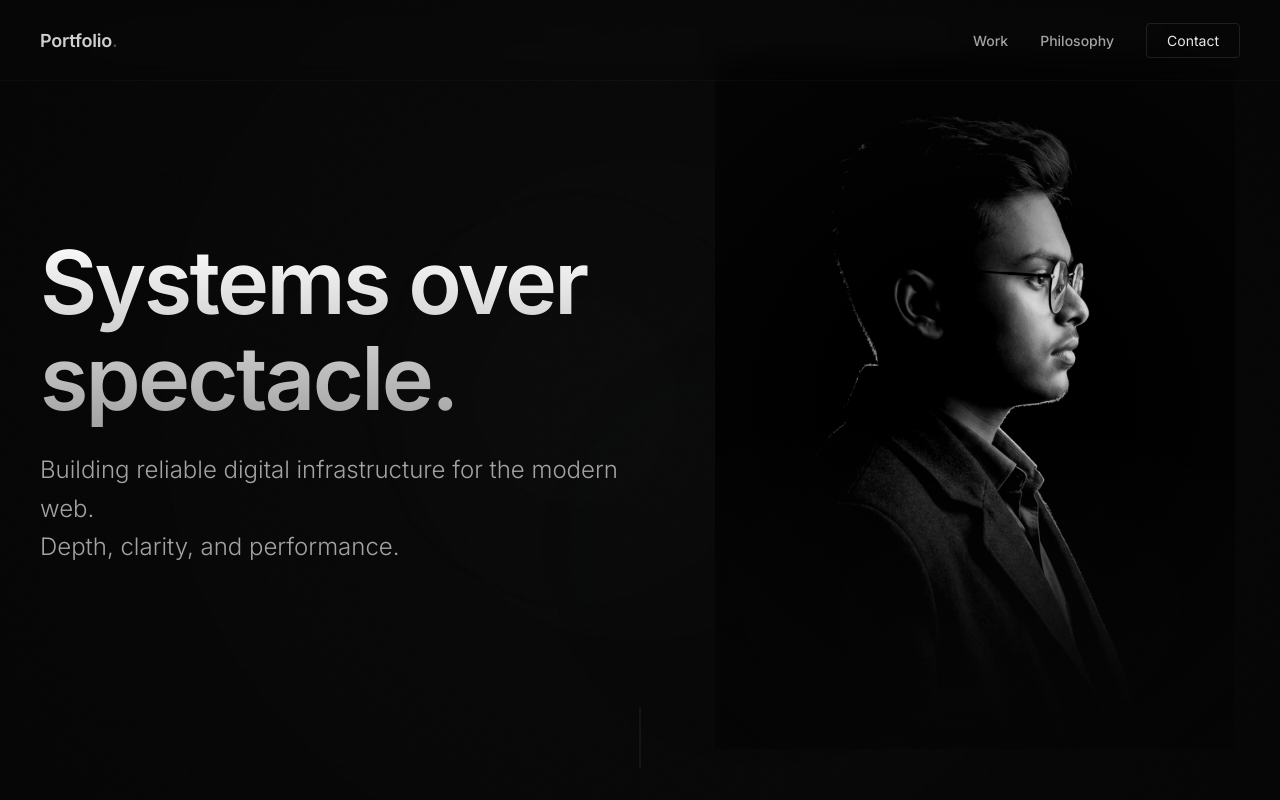
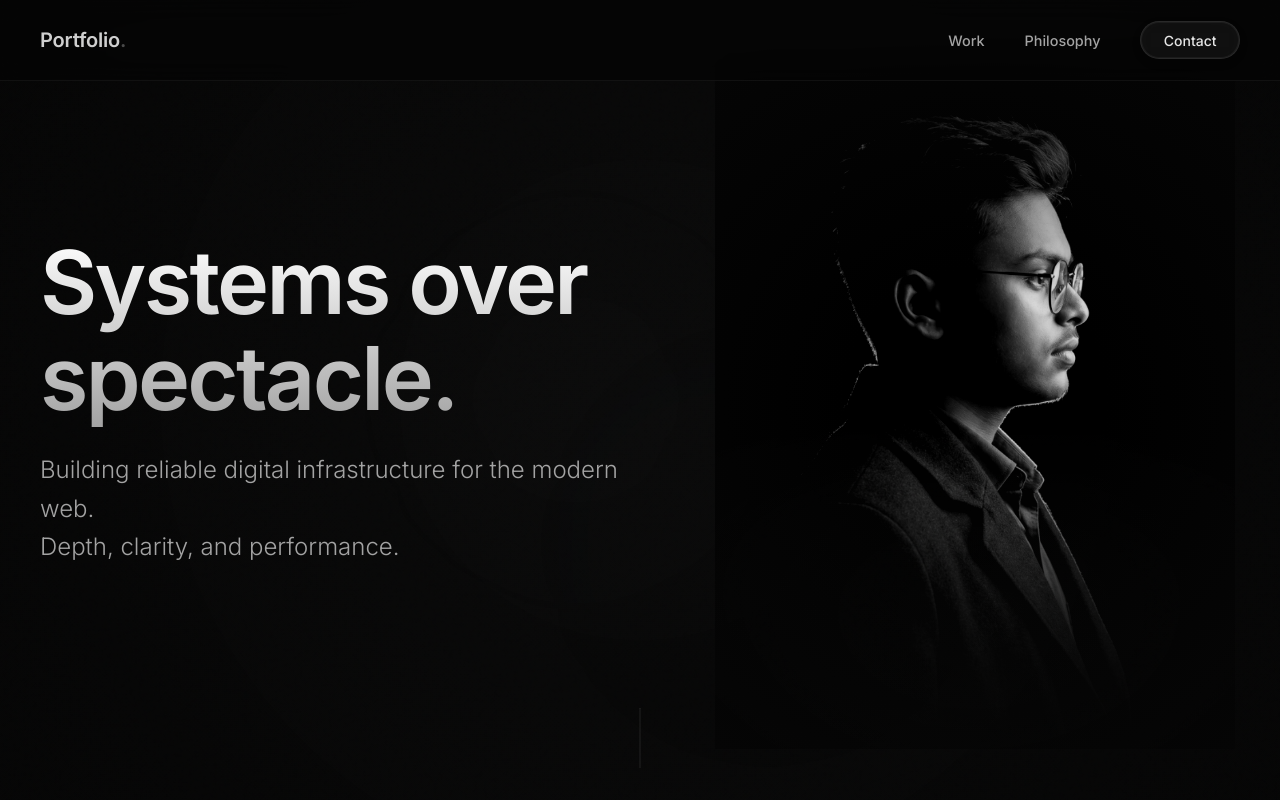
Before and after one commit to 202201152/Portfolio, a React (Vite) app: page / in a window 1280 px wide. Shown: the top 800 px of the page. Built offline with nearby package versions, Linux system fonts and the light colour scheme.

Commit message:
tech changes

```diff
--- a/src/components/Layout/Navigation.css
+++ b/src/components/Layout/Navigation.css
@@ -5,10 +5,11 @@
     width: 100%;
     height: var(--header-height);
     z-index: 100;
-    backdrop-filter: blur(10px);
-    -webkit-backdrop-filter: blur(10px);
-    /* Safari support */
-    border-bottom: 1px solid rgba(255, 255, 255, 0.03);
+    background: rgba(5, 5, 5, 0.7);
+    /* Slightly darker for better contrast */
+    backdrop-filter: blur(12px);
+    -webkit-backdrop-filter: blur(12px);
+    border-bottom: 1px solid rgba(255, 255, 255, 0.05);
     transition: transform 0.3s var(--ease-cinematic);
 }
 
@@ -20,7 +21,7 @@
 }
 
 .nav-logo {
-    font-size: 1.125rem;
+    font-size: 1.25rem;
     font-weight: 600;
     color: var(--text-primary);
     text-decoration: none;
@@ -40,36 +41,74 @@
 .nav-links {
     display: flex;
     align-items: center;
-    gap: 2rem;
+    gap: 2.5rem;
 }
 
 .nav-item {
-    font-size: 0.875rem;
+    font-size: 0.9rem;
     color: var(--text-secondary);
     text-decoration: none;
     transition: color 0.3s ease;
     font-weight: 500;
+    position: relative;
+    padding: 0.5rem 0;
 }
 
 .nav-item:hover {
     color: var(--text-primary);
 }
 
+.nav-item::after {
+    content: '';
+    position: absolute;
+    bottom: 0;
+    left: 0;
+    width: 0;
+    height: 1px;
+    background: var(--text-primary);
+    transition: width 0.3s ease;
+}
+
+.nav-item:hover::after {
+    width: 100%;
+}
+
 .nav-contact-btn {
-    background: transparent;
+    /* Basic reset */
+    background: none;
+    border: none;
+    outline: none;
+    padding: 0;
+    margin: 0;
+
+    /* Inherit liquid styles via class in JSX or apply here explicitly */
+    /* Applying liquid styles directly here to be safe if class isn't added yet */
+    background: rgba(255, 255, 255, 0.05);
+    backdrop-filter: blur(12px);
+    -webkit-backdrop-filter: blur(12px);
     border: 1px solid rgba(255, 255, 255, 0.1);
+    border-radius: 30px;
+    padding: 0.6rem 1.4rem;
     color: var(--text-primary);
-    padding: 0.5rem 1.25rem;
-    border-radius: 4px;
+    font-family: var(--font-sans);
+    font-weight: 500;
     font-size: 0.875rem;
     cursor: pointer;
-    transition: all 0.3s ease;
-    font-family: var(--font-sans);
+    transition: all 0.4s cubic-bezier(0.23, 1, 0.32, 1);
+    box-shadow:
+        0 4px 10px rgba(0, 0, 0, 0.1),
+        inset 0 0 0 1px rgba(255, 255, 255, 0.05);
+    position: relative;
+    overflow: hidden;
 }
 
 .nav-contact-btn:hover {
-    background: rgba(255, 255, 255, 0.05);
-    border-color: rgba(255, 255, 255, 0.2);
+    transform: translateY(-2px);
+    background: rgba(255, 255, 255, 0.1);
+    border-color: rgba(255, 255, 255, 0.25);
+    box-shadow:
+        0 8px 25px rgba(0, 0, 0, 0.2),
+        inset 0 0 0 1px rgba(255, 255, 255, 0.1);
 }
 
 @media (max-width: 768px) {
--- a/src/components/Sections/Contact.css
+++ b/src/components/Sections/Contact.css
@@ -96,10 +96,21 @@
     font-size: 0.875rem;
     color: var(--text-secondary);
     text-decoration: none;
-    transition: color 0.3s ease;
+    padding: 0.6rem 1.2rem;
+    border-radius: 50px;
+    background: rgba(255, 255, 255, 0.03);
+    border: 1px solid rgba(255, 255, 255, 0.1);
+    backdrop-filter: blur(5px);
+    -webkit-backdrop-filter: blur(5px);
+    font-weight: 500;
+    transition: all 0.3s cubic-bezier(0.23, 1, 0.32, 1);
 }
 
 .social-link:hover {
+    background: rgba(255, 255, 255, 0.08);
+    border-color: rgba(255, 255, 255, 0.25);
+    transform: translateY(-2px);
+    box-shadow: 0 4px 15px rgba(0, 0, 0, 0.1);
     color: var(--text-primary);
 }
 
--- a/src/components/Sections/Philosophy.jsx
+++ b/src/components/Sections/Philosophy.jsx
@@ -3,7 +3,7 @@ import './Philosophy.css';
 const Philosophy = () => {
     const technologies = [
         'React', 'Node.js', 'Next.js', 'Three.js', 'TypeScript',
-        'Javascript', 'GSAP',
+        'Javascript', 'GSAP', 'AWS', 'Docker'
     ];
 
     return (
--- a/src/components/UI/ContactModal.css
+++ b/src/components/UI/ContactModal.css
@@ -15,52 +15,64 @@
 }
 
 .contact-modal-content {
-    background: rgba(20, 20, 20, 0.95);
-    border: 1px solid rgba(255, 255, 255, 0.1);
-    border-radius: 16px;
-    padding: 2.5rem;
+    background: rgba(20, 20, 20, 0.85);
+    backdrop-filter: blur(20px);
+    -webkit-backdrop-filter: blur(20px);
+    border: 1px solid rgba(255, 255, 255, 0.08);
+    border-radius: 24px;
+    padding: 3rem;
     width: 90%;
     max-width: 450px;
     position: relative;
     transform: translateY(20px);
     animation: slideUp 0.3s forwards;
-    box-shadow: 0 20px 40px rgba(0, 0, 0, 0.4);
+    box-shadow: 0 20px 50px rgba(0, 0, 0, 0.5);
 }
 
 .contact-close-btn {
     position: absolute;
-    top: 1rem;
-    right: 1.25rem;
-    background: transparent;
-    border: none;
+    top: 1.5rem;
+    right: 1.5rem;
+    background: rgba(255, 255, 255, 0.05);
+    border: 1px solid rgba(255, 255, 255, 0.05);
     color: var(--text-muted);
-    font-size: 2rem;
+    font-size: 1.5rem;
     line-height: 1;
+    width: 32px;
+    height: 32px;
+    display: flex;
+    align-items: center;
+    justify-content: center;
+    border-radius: 50%;
     cursor: pointer;
-    transition: color 0.2s ease;
+    transition: all 0.2s ease;
 }
 
 .contact-close-btn:hover {
     color: var(--text-primary);
+    background: rgba(255, 255, 255, 0.1);
 }
 
 .contact-header {
-    margin-bottom: 2rem;
+    margin-bottom: 2.5rem;
     text-align: center;
 }
 
 .contact-title {
     font-family: var(--font-sans);
-    font-size: 1.5rem;
+    font-size: 1.75rem;
     color: var(--text-primary);
-    margin: 0 0 0.5rem 0;
+    margin: 0 0 0.75rem 0;
+    font-weight: 600;
+    letter-spacing: -0.02em;
 }
 
 .contact-subtitle {
     font-family: var(--font-sans);
-    font-size: 0.875rem;
+    font-size: 0.95rem;
     color: var(--text-secondary);
     margin: 0;
+    line-height: 1.5;
 }
 
 .contact-links {
@@ -73,29 +85,34 @@
     display: flex;
     justify-content: space-between;
     align-items: center;
-    padding: 1rem;
+    padding: 1.25rem 1.5rem;
     background: rgba(255, 255, 255, 0.03);
     border: 1px solid rgba(255, 255, 255, 0.05);
-    border-radius: 8px;
+    border-radius: 16px;
     text-decoration: none;
-    transition: all 0.3s ease;
+    transition: all 0.3s cubic-bezier(0.23, 1, 0.32, 1);
+    position: relative;
+    overflow: hidden;
 }
 
 .contact-link-item:hover {
-    background: rgba(255, 255, 255, 0.08);
-    border-color: rgba(255, 255, 255, 0.1);
+    background: rgba(255, 255, 255, 0.06);
+    border-color: rgba(255, 255, 255, 0.15);
     transform: translateY(-2px);
+    box-shadow: 0 4px 20px rgba(0, 0, 0, 0.2);
 }
 
 .contact-label {
     font-family: var(--font-mono);
-    font-size: 0.875rem;
+    font-size: 0.8rem;
     color: var(--text-secondary);
+    text-transform: uppercase;
+    letter-spacing: 0.05em;
 }
 
 .contact-value {
     font-family: var(--font-sans);
-    font-size: 0.875rem;
+    font-size: 0.95rem;
     color: var(--text-primary);
     font-weight: 500;
 }
--- a/src/components/UI/ProjectItem.css
+++ b/src/components/UI/ProjectItem.css
@@ -99,15 +99,22 @@
     font-family: var(--font-mono);
     font-size: 0.75rem;
     color: var(--text-muted);
-    border: 1px solid rgba(255, 255, 255, 0.1);
-    padding: 0.25rem 0.75rem;
+    background: rgba(255, 255, 255, 0.03);
+    backdrop-filter: blur(5px);
+    -webkit-backdrop-filter: blur(5px);
+    border: 1px solid rgba(255, 255, 255, 0.08);
+    padding: 0.35rem 0.85rem;
     border-radius: 100px;
-    transition: border-color 0.3s ease, color 0.3s ease;
+    transition: all 0.3s cubic-bezier(0.23, 1, 0.32, 1);
+    box-shadow: 0 2px 5px rgba(0, 0, 0, 0.05);
 }
 
 .project-item:hover .tech-tag {
-    border-color: rgba(255, 255, 255, 0.3);
+    border-color: rgba(255, 255, 255, 0.2);
     color: var(--text-primary);
+    background: rgba(255, 255, 255, 0.08);
+    transform: translateY(-1px);
+    box-shadow: 0 4px 12px rgba(0, 0, 0, 0.1);
 }
 
 .project-role {
--- a/src/index.css
+++ b/src/index.css
@@ -62,3 +62,69 @@ body {
   background: var(--bg-surface);
   border-radius: 4px;
 }
+
+/* Liquid Glass Utilities */
+.glass-panel {
+  background: rgba(255, 255, 255, 0.03);
+  backdrop-filter: blur(16px);
+  -webkit-backdrop-filter: blur(16px);
+  border: 1px solid rgba(255, 255, 255, 0.08);
+  box-shadow: 0 4px 30px rgba(0, 0, 0, 0.1);
+}
+
+.liquid-button {
+  background: rgba(255, 255, 255, 0.05);
+  backdrop-filter: blur(12px);
+  -webkit-backdrop-filter: blur(12px);
+  border: 1px solid rgba(255, 255, 255, 0.1);
+  border-radius: 30px;
+  /* Capsule shape */
+  padding: 0.8rem 1.8rem;
+  color: var(--text-primary);
+  font-weight: 500;
+  text-decoration: none;
+  transition: all 0.4s cubic-bezier(0.23, 1, 0.32, 1);
+  box-shadow:
+    0 4px 20px rgba(0, 0, 0, 0.1),
+    inset 0 0 0 1px rgba(255, 255, 255, 0.05),
+    inset 0 1px 0 rgba(255, 255, 255, 0.15);
+  position: relative;
+  overflow: hidden;
+  cursor: pointer;
+  display: inline-flex;
+  align-items: center;
+  justify-content: center;
+}
+
+.liquid-button::before {
+  content: '';
+  position: absolute;
+  top: 0;
+  left: -100%;
+  width: 100%;
+  height: 100%;
+  background: linear-gradient(90deg,
+      transparent,
+      rgba(255, 255, 255, 0.1),
+      transparent);
+  transition: 0.5s;
+}
+
+.liquid-button:hover {
+  transform: translateY(-2px);
+  background: rgba(255, 255, 255, 0.1);
+  border-color: rgba(255, 255, 255, 0.25);
+  box-shadow:
+    0 8px 30px rgba(0, 0, 0, 0.2),
+    inset 0 0 0 1px rgba(255, 255, 255, 0.1),
+    inset 0 1px 0 rgba(255, 255, 255, 0.3);
+}
+
+.liquid-button:hover::before {
+  left: 100%;
+}
+
+.liquid-button:active {
+  transform: translateY(0);
+  box-shadow: 0 2px 10px rgba(0, 0, 0, 0.1);
+}
```
